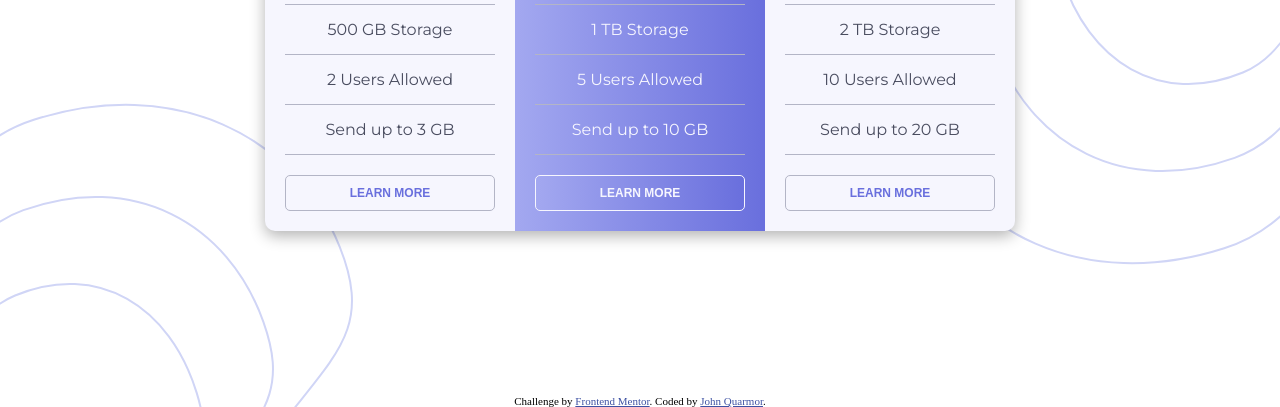
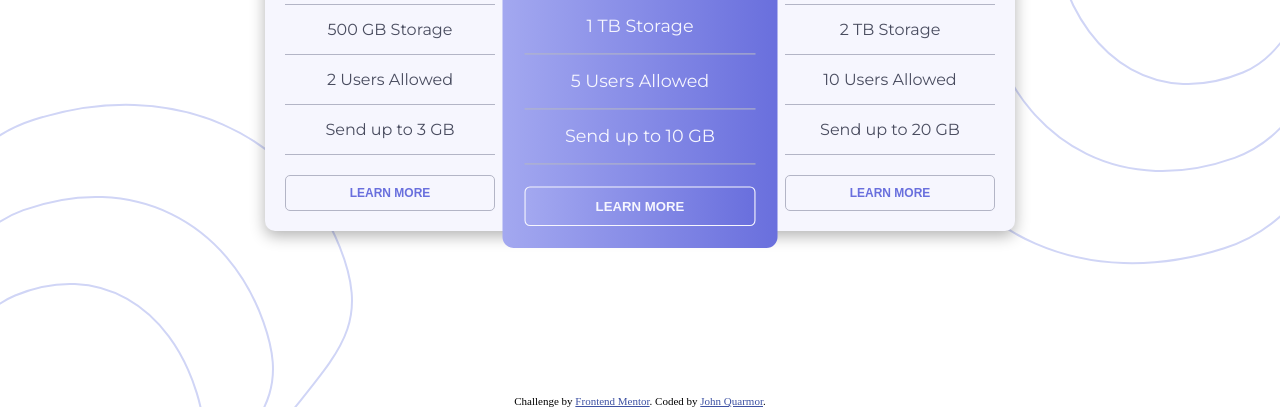
Before and after one commit to romrauq/pricing-component-with-toggle, a plain HTML site: page index.html in a window 1280 px wide. Shown: the part 393-800 px from the top of the page. Drawn offline with Linux system fonts and the light colour scheme.

Commit message:
Modified scale of middle column to create visual emphasis.

```diff
--- a/resources/css/styles.css
+++ b/resources/css/styles.css
@@ -96,7 +96,8 @@ body {
 .pricing-column-middle {
 	color: var(--Very-Light-Grayish-Blue);
 	background: var(--Linear-Gradient);
-	border-radius: 0;
+	border-radius: 10px;
+	transform: scale(1.1);
 }
 .pricing-title {
 	font-size: 12px;
@@ -193,6 +194,9 @@ body {
 	.pricing-column-middle {
 		border-radius: 10px;
 	}
+	.pricing-column-middle {
+		transform: scale(1);
+	}
 	.pricing-container:last-child {
 		margin: 0 0 30px 0;
 	}
```
